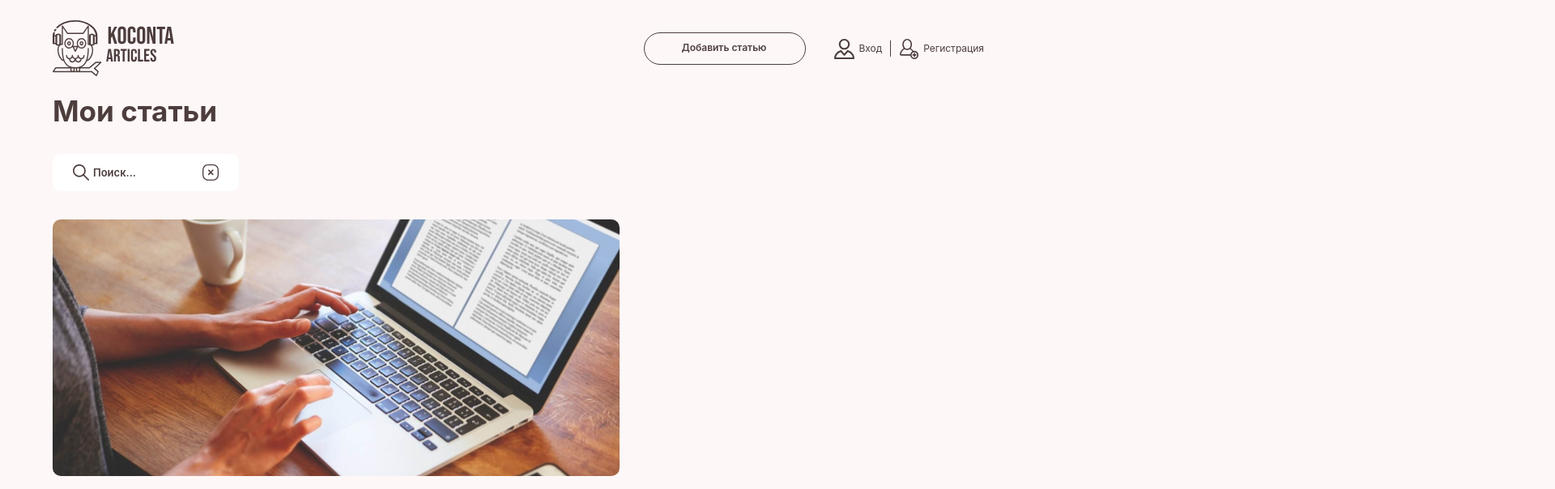
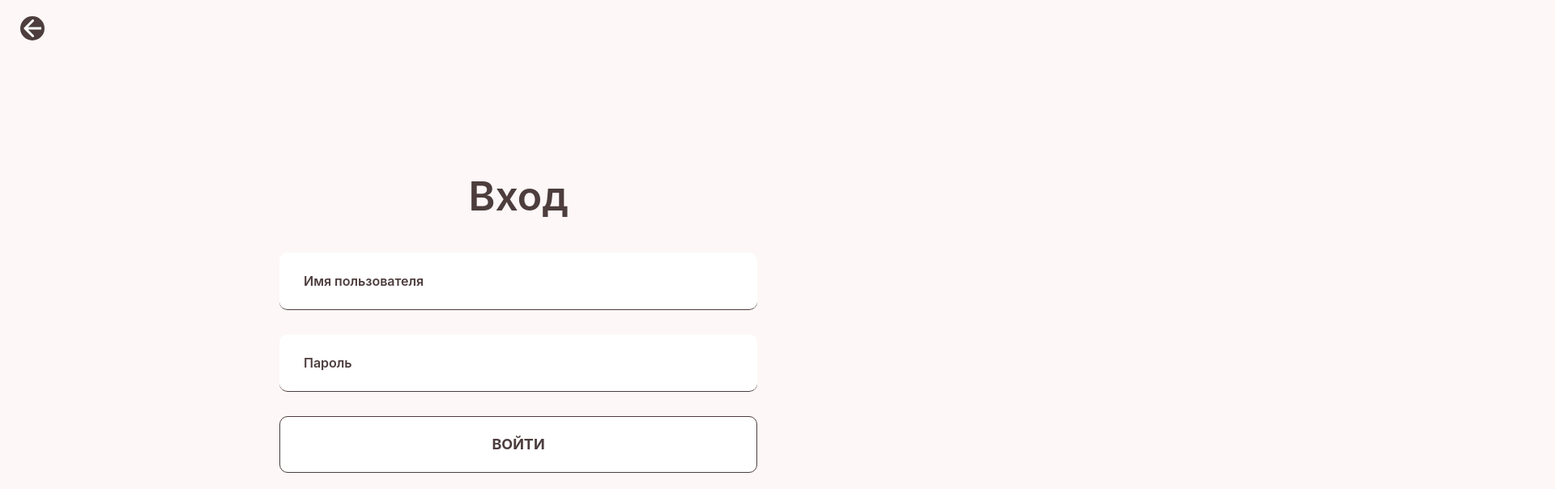
Before and after one commit to TeryaevAndrey/articles-Frontend, a React (Create React App) app in the folder client/: page /profile in a window 1280 px wide. Shown: the top 604 px of the page at 81% size, 1920 px wide, since content can reach past the window. Built offline with nearby package versions, Linux system fonts and the light colour scheme.

Commit message:
privateRoutes

```diff
--- a/client/src/App.tsx
+++ b/client/src/App.tsx
@@ -1,13 +1,9 @@
 import React from "react";
 import styled, { createGlobalStyle } from "styled-components";
 import Main from "./pages/Main/Main";
-import { Routes, Route } from "react-router-dom";
-import Auth from "./pages/Auth/Auth";
-import Reg from "./pages/Reg/Reg";
-import Profile from "./pages/Profile/Profile";
-import AddArticle from "./pages/AddArticle/AddArticle";
 import { AuthContext } from "./context/auth.context";
 import { useAuth } from "./hooks/auth.hook";
+import { useRoutes } from "./routes";
 
 const GlobalStyled = createGlobalStyle`
   *,
@@ -54,20 +50,14 @@ function App() {
   const {token, userId, login, logout, name} = useAuth();
 
   const isAuth = !!token;
+  const routes = useRoutes(isAuth);
 
   return (
     <AuthContext.Provider value={{
       token, userId, login, logout, isAuth, name
     }}>
       <AppStyled>
-      <Routes>
-        <Route path="/" element={<Main />} />
-        <Route path="/login" element={<Auth />} />
-        <Route path="/reg" element={<Reg />} />
-        <Route path="/profile" element={<Profile />} />
-        <Route path="/add" element={<AddArticle />} />
-        <Route path="*" element={<Auth />} />
-      </Routes>
+      {routes}
       <GlobalStyled />
     </AppStyled>
     </AuthContext.Provider>
--- a/client/src/components/Header/AddPostBtn/AddPostBtn.tsx
+++ b/client/src/components/Header/AddPostBtn/AddPostBtn.tsx
@@ -1,6 +1,7 @@
 import React from 'react';
 import { NavLink } from 'react-router-dom';
 import styled from "styled-components";
+import { AuthContext } from '../../../context/auth.context';
 
 const BtnStyled = styled.button`
   padding: 12px 45px;
@@ -20,8 +21,10 @@ const BtnStyled = styled.button`
 `;
 
 function AddPostBtn() {
+  const auth = React.useContext(AuthContext);
+
   return (
-    <BtnStyled as={NavLink} to="/auth" >
+    <BtnStyled as={NavLink} to={auth.isAuth ? "/add" : "/auth"} >
       Добавить статью
     </BtnStyled>
   );
--- a/client/src/components/Header/Entrance/Exit/Exit.tsx
+++ b/client/src/components/Header/Entrance/Exit/Exit.tsx
@@ -51,7 +51,7 @@ function Exit({name}: ExitProps) {
 
     return(
         <Wrapper>
-            <Name>{name}</Name>
+            <Name onClick={() => navigate("/profile")}>{name}</Name>
             <ExitWrapper onClick={exit}>
                 <Icon src={ExitImg} alt="exit" />
                 <ExitText>Выход</ExitText>
--- a/client/src/components/Header/Logo/Logo.tsx
+++ b/client/src/components/Header/Logo/Logo.tsx
@@ -1,16 +1,30 @@
 import React from 'react';
+import { useNavigate } from 'react-router-dom';
 import styled from "styled-components";
+import { AuthContext } from '../../../context/auth.context';
 import LogoImg from "../../../img/logo.svg";
 
 const LogoStyled = styled.img`
   max-width: 150px;
   width: 100%;
   height: auto;
+  cursor: pointer;
 `;
 
 function Logo() {
+  const navigate = useNavigate();
+  const {isAuth} = React.useContext(AuthContext);
+
+  const transferToMain = () => {
+    if(isAuth) {
+      return navigate("/profile");
+    }
+
+    return navigate("/");
+  }
+
   return (
-    <LogoStyled src={LogoImg} alt="Koconta-articles" />
+    <LogoStyled onClick={transferToMain} src={LogoImg} alt="Koconta-articles" />
   );
 }
 
--- a/client/src/pages/AddArticle/AddArticle.tsx
+++ b/client/src/pages/AddArticle/AddArticle.tsx
@@ -13,6 +13,7 @@ const Form = styled.form`
   flex-direction: column;
   gap: 35px;
   max-width: 705px;
+  padding-bottom: 50px;
 `;
 
 function AddArticle() {
--- /dev/null
+++ b/client/src/routes.tsx
@@ -0,0 +1,29 @@
+import Main from "./pages/Main/Main";
+import { Routes, Route } from "react-router-dom";
+import Auth from "./pages/Auth/Auth";
+import Reg from "./pages/Reg/Reg";
+import Profile from "./pages/Profile/Profile";
+import AddArticle from "./pages/AddArticle/AddArticle";
+
+export function useRoutes(isAuth: boolean) {
+  if (isAuth) {
+    return (
+      <Routes>
+        <Route path="/" element={<Main />} />
+        <Route path="/login" element={<Auth />} />
+        <Route path="/reg" element={<Reg />} />
+        <Route path="/profile" element={<Profile />} />
+        <Route path="/add" element={<AddArticle />} />
+        <Route path="*" element={<Auth />} />
+      </Routes>
+    )
+  }
+  return(
+    <Routes>
+        <Route path="/" element={<Main />} />
+        <Route path="/login" element={<Auth />} />
+        <Route path="/reg" element={<Reg />} />
+        <Route path="*" element={<Auth />} />
+      </Routes>
+  );
+}
```
Also changed, not shown: 1 other file (tests, documents, lock files or other folders).
